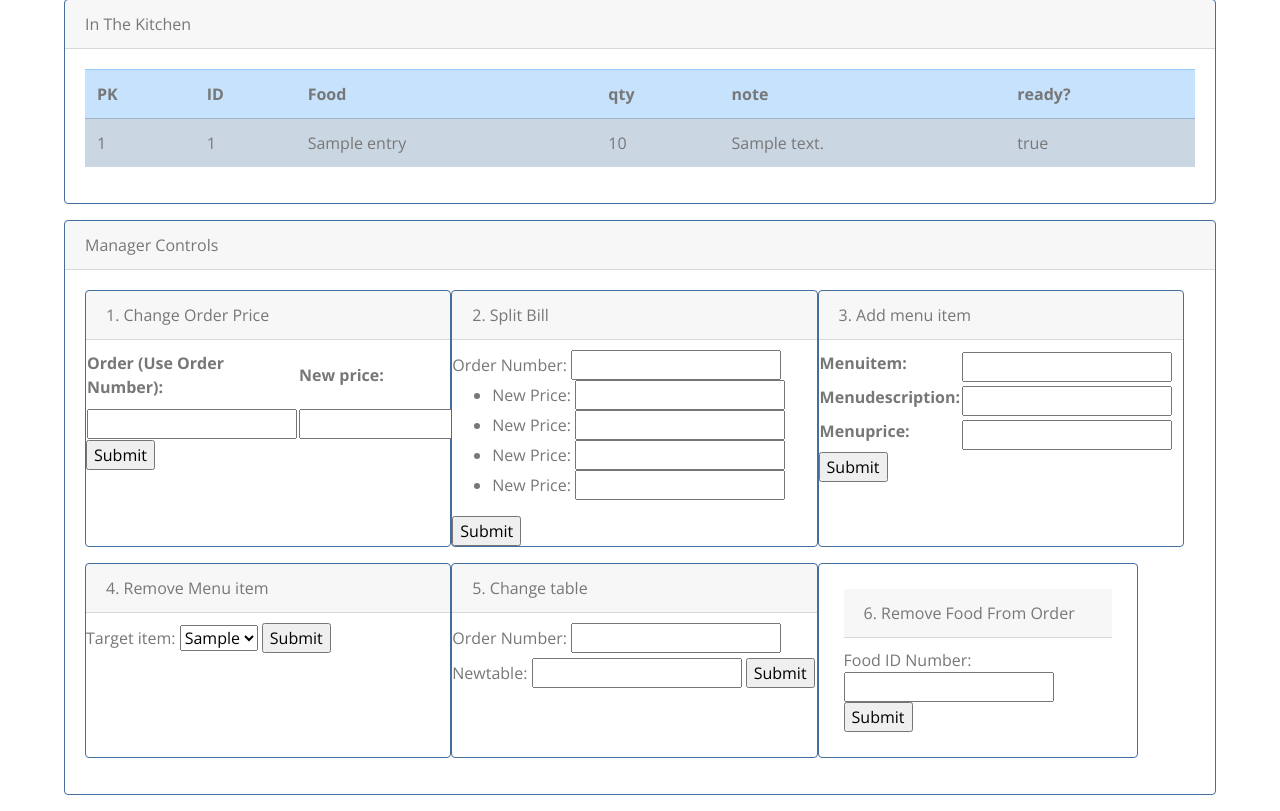
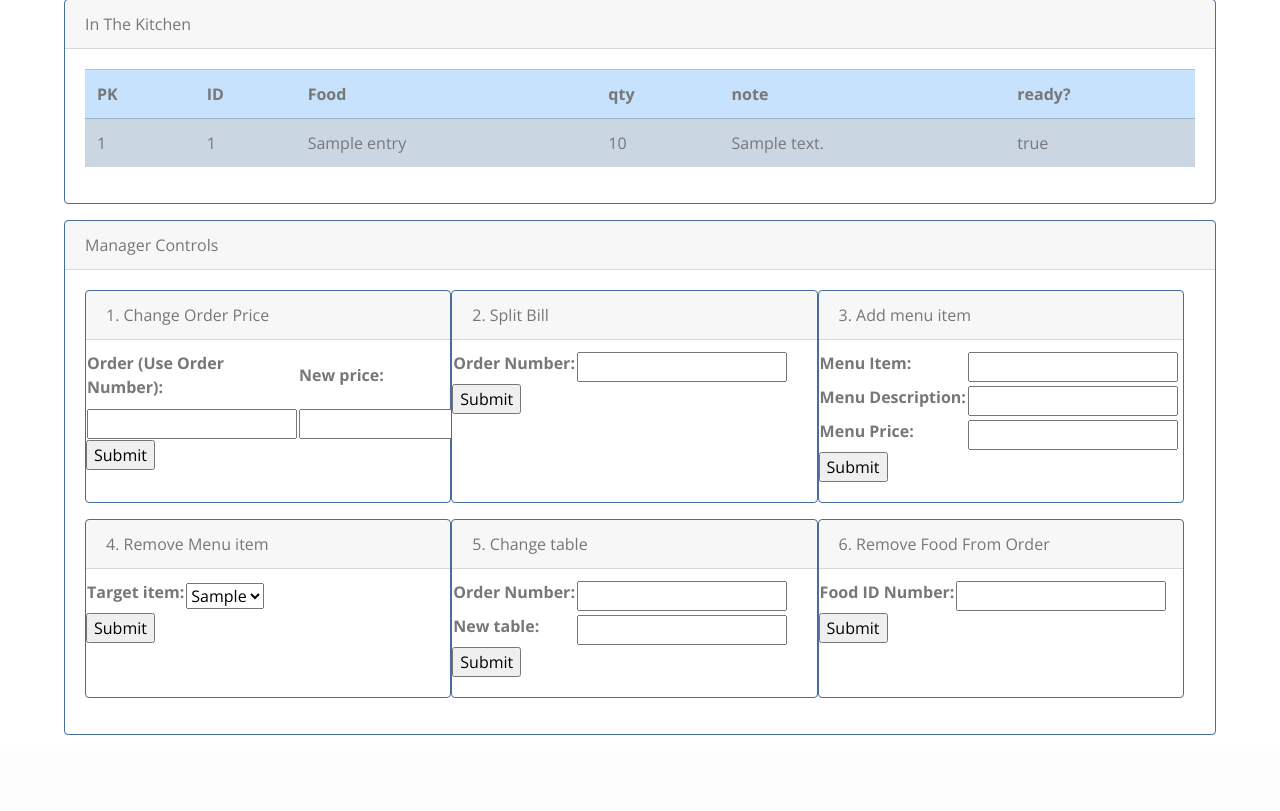
Before and after one commit to Abeham1/cs3450_groupProject, a Django app: page /manager/ in a window 1280 px wide. Shown: the part 454-1265 px from the top of the page. After the commit the page ends 1189 px from the top, so only its background shows below. Run offline with Django 3.2, Linux system fonts and the light colour scheme; tables that the repository leaves empty hold one stand-in row (values such as "Sample post").

Commit message:
Updated style for manager controls

```diff
--- a/Django/cs3450_group_project/workspace/virtual_waitress/templates/virtual_waitress/manager.html
+++ b/Django/cs3450_group_project/workspace/virtual_waitress/templates/virtual_waitress/manager.html
@@ -220,23 +220,16 @@
 			<div class="card border-primary mb-3" style="width: 33%; padding: 0px;">
 				<form action="">
 					<div class="card-header" style="margin-bottom: 10px;">2. Split Bill</div>
-					Order Number:
+					<table>
+						<tr>
+							<th>
+								<label for="blah2">Order Number:</label>
+							</th>
+							<td>
 								<input type="text" name="splitBillOrderNumber">
-					<br>
-					<ul>
-						<li>New Price:
-							<input type="text" name="splitBillNewPrice1">
-						</li>
-						<li>New Price:
-							<input type="text" name="splitBillNewPrice2">
-						</li>
-						<li>New Price:
-							<input type="text" name="splitBillNewPrice3">
-						</li>
-						<li>New Price:
-							<input type="text" name="splitBillNewPrice4">
-						</li>
-					</ul>
+							</td>
+						</tr>
+					</table>
 					<input type="submit" name="splitBillSubmit" value="Submit" onmouseover="tooltip()" onmouseout="tooltipOut()">
 					<div class="tooltip" style="opacity: unset">
 						<span class="tooltiptext" id="tip">Not yet implemented</span>
@@ -244,26 +237,15 @@
 				</form>
 			</div>
 
-			<div class="card border-primary mb-3" style="width: 33%; padding: 0px">
+			<div class="card border-primary mb-3" style="width: 33%; padding: 0px; margin-bottom: 20px; padding-bottom: 20px">
 				<div class="card-header" style="margin-bottom: 10px;">3. Add menu item</div>
-				<!-- As a manager, I would like to delete, create, and manage menu items
-			<form action="" method="post">
-				{% csrf_token %}
-				<div class="card-header">3. Add Menu item</div>
-				New item:
-				<input type="text" name="newItem">
-				<br> description:
-				<input type="text" name "newItemDescription">
-				<br> Price: $
-				<input type="number" name "newItemPrice">
-				<input type="submit" name="newMenuItemSubmit" value="Submit">
-			</form>-->
+				<!-- As a manager, I would like to delete, create, and manage menu items-->
 				<form action="" method="post">
 					{% csrf_token %}
 					<table>
 						<tr>
 							<th>
-								<label for="id_menuItem">Menuitem:</label>
+								<label for="id_menuItem">Menu Item:</label>
 							</th>
 							<td>
 								<input type="text" name="menuItem" maxlength="60" required id="id_menuItem" />
@@ -271,7 +253,7 @@
 						</tr>
 						<tr>
 							<th>
-								<label for="id_menuDescription">Menudescription:</label>
+								<label for="id_menuDescription">Menu Description:</label>
 							</th>
 							<td>
 								<input type="text" name="menuDescription" maxlength="400" required id="id_menuDescription" />
@@ -279,7 +261,7 @@
 						</tr>
 						<tr>
 							<th>
-								<label for="id_menuPrice">Menuprice:</label>
+								<label for="id_menuPrice">Menu Price:</label>
 							</th>
 							<td>
 								<input type="number" name="menuPrice" step="any" required id="id_menuPrice" />
@@ -290,20 +272,34 @@
 					<input type="submit" name="newMenuItemSubmit" value="Submit">
 				</form>
 			</div>
-			<div class="card border-primary mb-3" style="width: 33%; padding: 0px">
+			<div class="card border-primary mb-3" style="width: 33%; padding: 0px; margin-bottom: 20px; padding-bottom: 20px">
 				<form action="" method="post">
 					{% csrf_token %}
 					<div class="card-header" style="margin-bottom: 10px;">4. Remove Menu item</div>
-					Target item:
+					<table>
+						<tr>
+							<th>
+								<label for="blah4">Target item:</label>
+							</th>
+							<td>
 								<select name="removeItem" id="menuItem"></select>
+							</td>
+						</tr>
+					</table>
 					<input type="submit" name="removeItemSubmit" value="Submit">
 				</form>
 			</div>
-			<!-- As a manager, I need to be able to override details about an open order (menu items, price, location, etc.) -->
+			<!-- As a manager, I need to be able to override details about an open order (menu items, price, location, etc.)
+
+			<div class="card border-primary mb-3" style="width: 33%; padding: 0px">
+				<div class="card-header" style="margin-bottom: 10px;">3. Add menu item</div>
+
+			-->
 			<div class="card border-primary mb-3" style="width: 33%; padding: 0px; margin-bottom: 20px; padding-bottom: 20px">
 				<form action="" method="post">
 					{% csrf_token %}
 					<div class="card-header" style="margin-bottom: 10px;">5. Change table</div>
+					<table>
 						<tr>
 							<th>
 								<label for="id_oldOrder">Order Number:</label>
@@ -314,21 +310,30 @@
 						</tr>
 						<tr>
 							<th>
-							<label for="id_newTable">Newtable:</label>
+								<label for="id_newTable">New table:</label>
 							</th>
 							<td>
 								<input type="text" name="newTable" maxlength="60" required id="id_newTable" />
 							</td>
 						</tr>
+					</table>
 					<input type="submit" name="adjustTableSubmit" value="Submit">
 				</form>
 			</div>
-			<div class="card border-primary mb-3" style="max-width: 20rem;">
+			<div class="card border-primary mb-3" style="width: 33%; padding: 0px; margin-bottom: 20px; padding-bottom: 20px">
 				<form action="" method="post">
 					{% csrf_token %}
 					<div class="card-header" style="margin-bottom: 10px;">6. Remove Food From Order</div>
-					Food ID Number:
+					<table>
+						<tr>
+							<th>
+								<label for="blah6">Food ID Number:</label>
+							</th>
+							<td>
 								<input type="number" name="changeOrder">
+							</td>
+						</tr>
+					</table>
 					<input type="submit" name="removeFoodSubmit" value="Submit">
 
 					<!--<div class="card border-primary mb-3" style="width: 33%; padding: 0px;">
```
Lines whose indentation alone changed are shown as unchanged.
